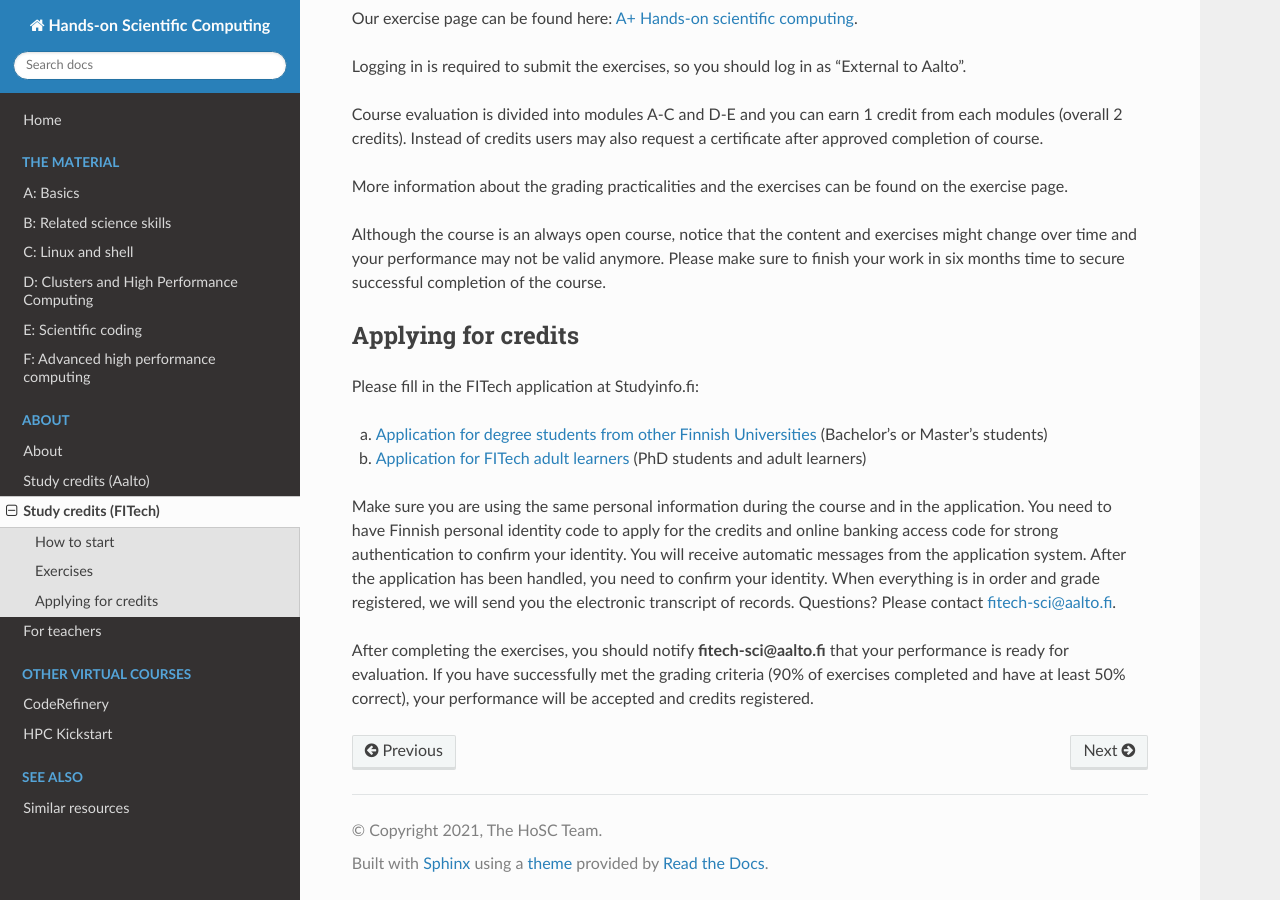
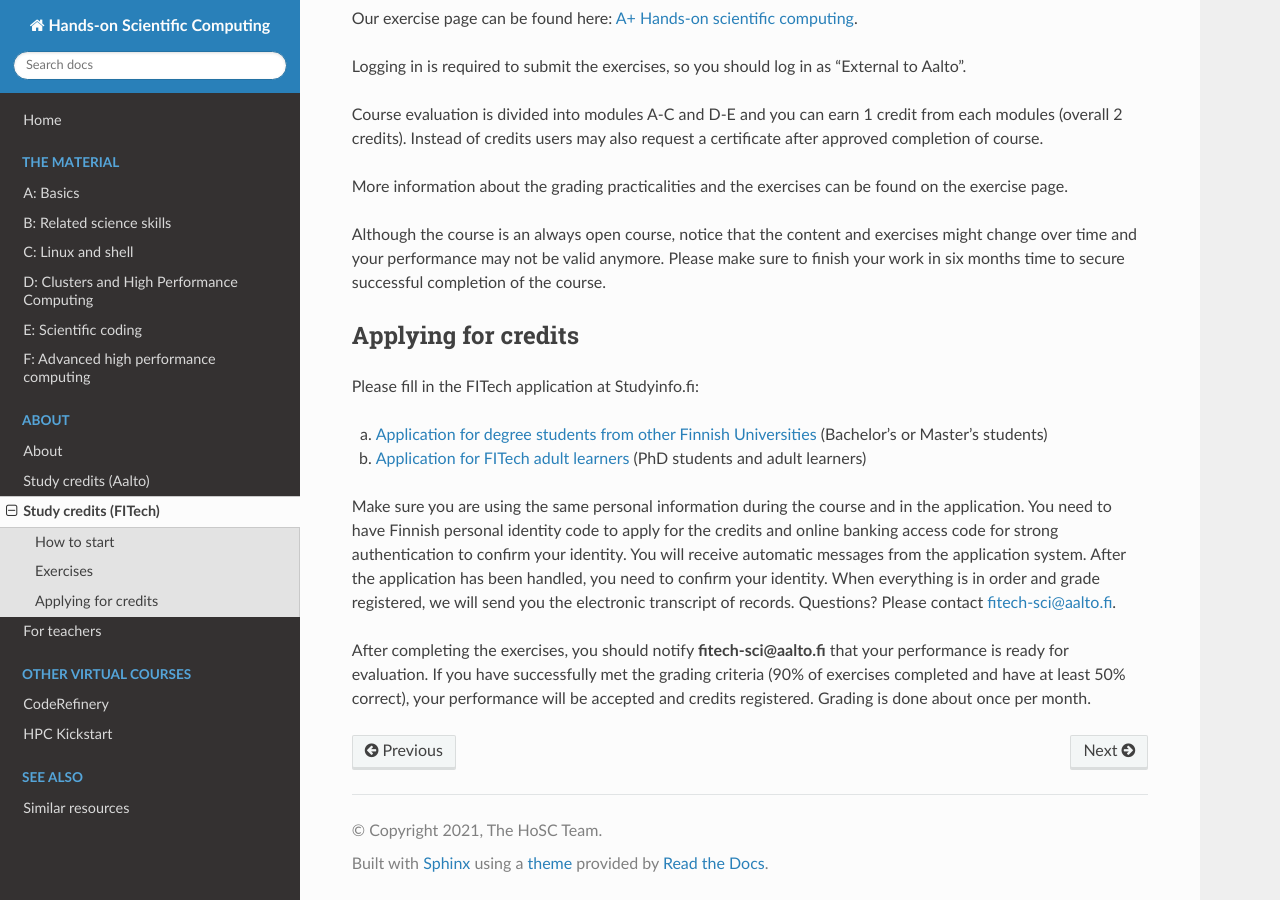
Before and after one commit to coderefinery/handsonscicomp, a Sphinx documentation site: the page built from source/fitech-info.rst, in a window 1280 px wide and 900 px high, scrolled down 635 px. Built offline with Sphinx 7.4.7 and the Read the Docs theme 2.0.0, drawn with Linux system fonts in a browser that asks for light colours.

Commit message:
Notes about grading being done about once per month

```diff
--- a/source/fitech-info.rst
+++ b/source/fitech-info.rst
@@ -61,4 +61,5 @@ Questions? Please contact fitech-sci@aalto.fi.
 
 After completing the exercises, you should notify **fitech-sci@aalto.fi** that your performance
 is ready for evaluation. If you have successfully met the grading criteria (90% of exercises completed and
-have at least 50% correct), your performance will be accepted and credits registered.
+have at least 50% correct), your performance will be accepted and
+credits registered.  Grading is done about once per month.
--- a/source/study-credits.rst
+++ b/source/study-credits.rst
@@ -26,3 +26,4 @@ Instructions if you are at Aalto University:
   course for too long.
 * Request grading and by the `instructions in section 1.1
   <https://plus.cs.aalto.fi/CS-E4004/2020/01_introduction/01_instructions/>`__.
+  Grading is done about once per month.
```
